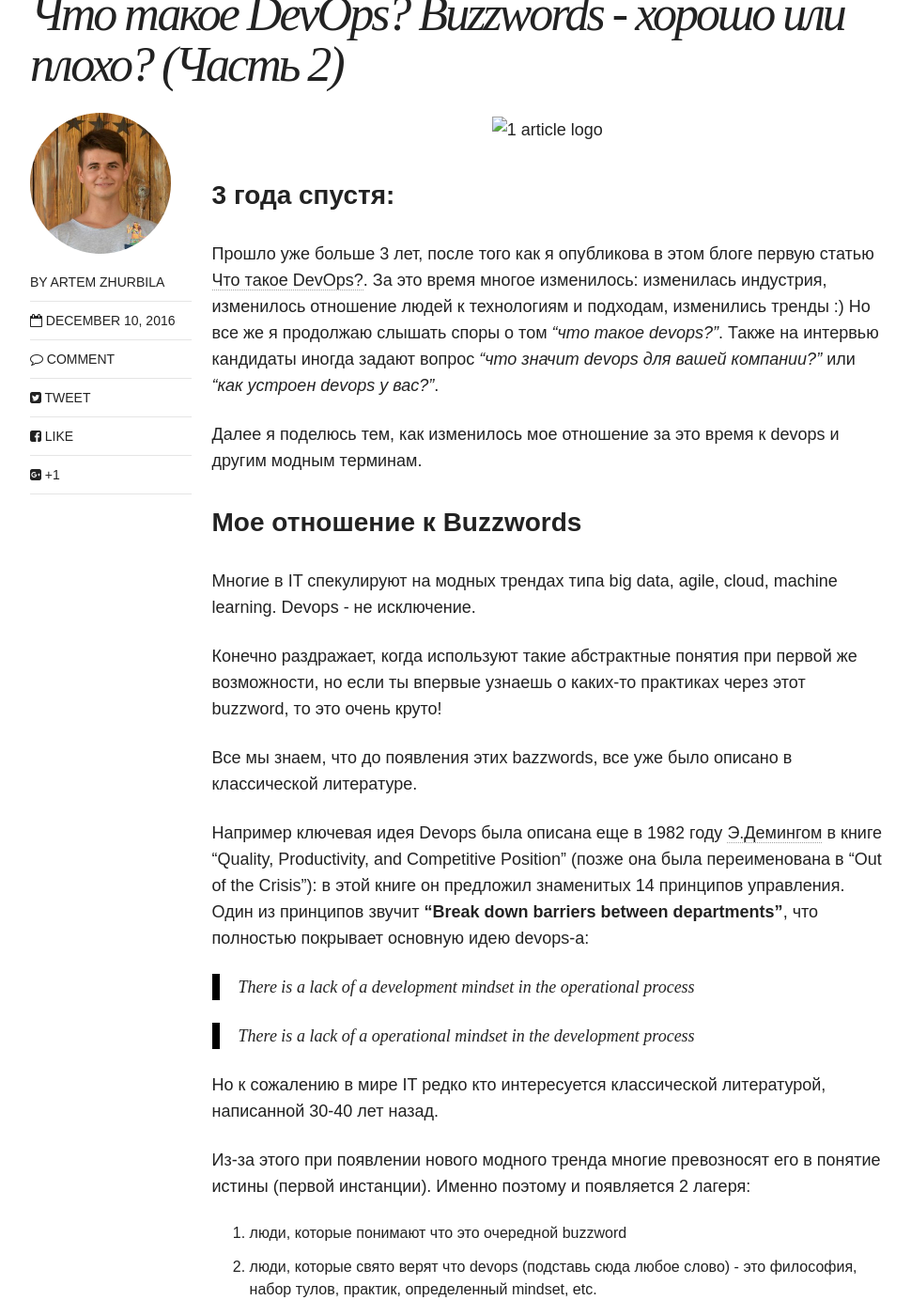
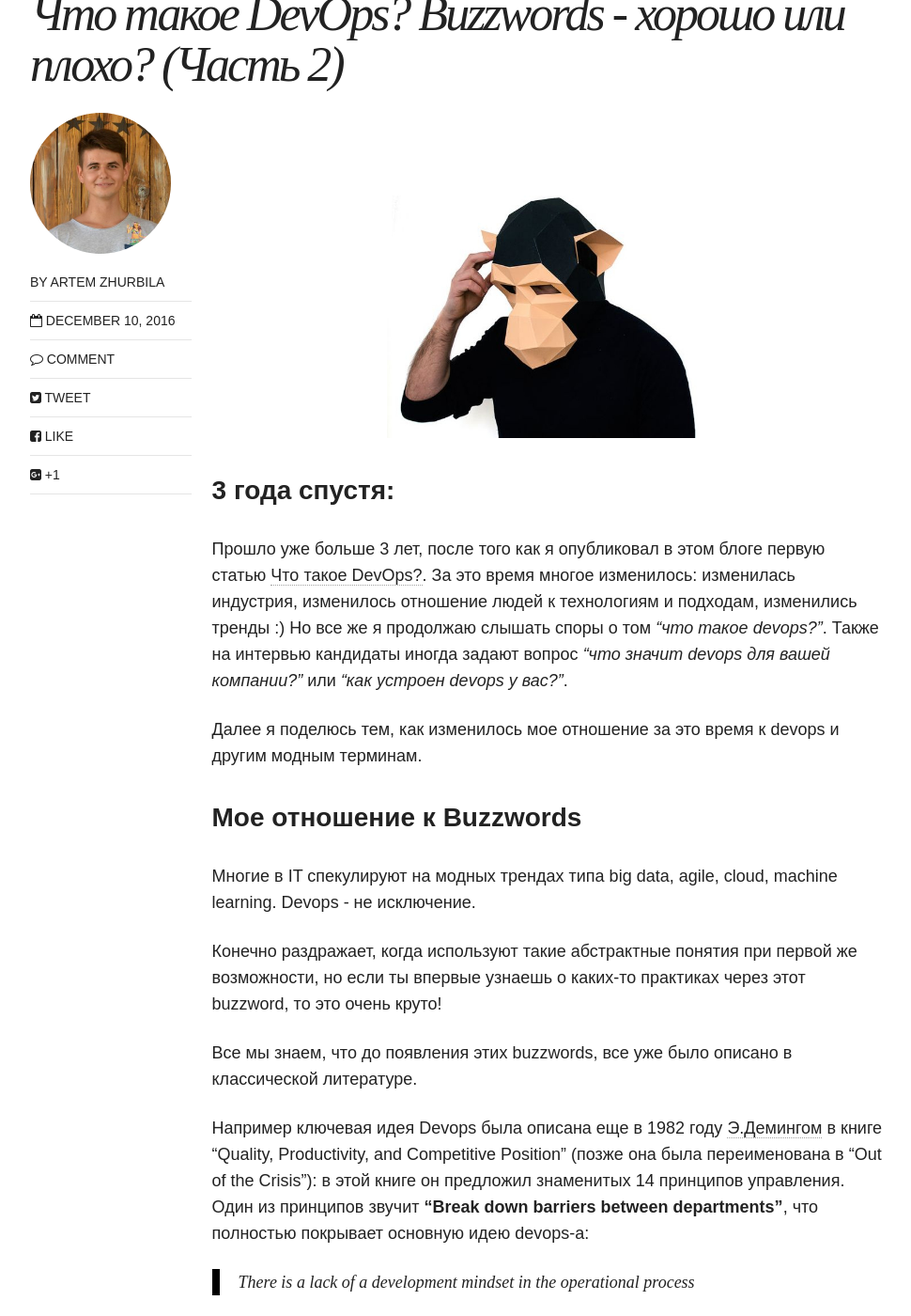
Before and after one commit to azhurbilo/devops.by, a Jekyll site: the page built from _posts/blog/2016-12-10-what-is-devops-and-buzzwords-2.md, in a window 1280 px wide and 1400 px high, scrolled down 530 px. Shown: the whole window at 94% size, without its empty margins (154-1124 px from the left). Built offline with Jekyll 4.4.1, drawn with Linux system fonts in a browser that asks for light colours; nearby versions of some CDN libraries; comment, search, counter and statistics services are not loaded.

Commit message:
fix 2 typos

```diff
--- a/_posts/blog/2016-12-10-what-is-devops-and-buzzwords-2.md
+++ b/_posts/blog/2016-12-10-what-is-devops-and-buzzwords-2.md
@@ -13,7 +13,7 @@ share: true
 
 ### 3 года спустя:
 
-Прошло уже больше 3 лет, после того как я опубликова в этом блоге первую статью
+Прошло уже больше 3 лет, после того как я опубликовал в этом блоге первую статью
 [Что такое DevOps?]({% post_url 2013-11-10-what-is-devops %}). За это время многое изменилось:
 изменилась индустрия, изменилось отношение людей к технологиям и подходам, изменились тренды :)
 Но все же я продолжаю слышать споры о том *"что такое devops?"*. Также на интервью кандидаты иногда задают вопрос
@@ -30,7 +30,7 @@ Devops - не исключение.
 Конечно раздражает, когда используют такие абстрактные понятия при первой же возможности,
 но если ты впервые узнаешь о каких-то практиках через этот buzzword, то это очень круто!
 
-Все мы знаем, что до появления этих bazzwords, все уже было описано в классической литературе.
+Все мы знаем, что до появления этих buzzwords, все уже было описано в классической литературе.
 
 Например ключевая идея Devops была описана еще
 в 1982 году [Э.Демингом](https://en.wikipedia.org/wiki/W._Edwards_Deming){:target="_blank"}
```
Also changed, not shown: images/what-is-devops-and-buzzwords-part-2/avatar-1.jpg (added).
